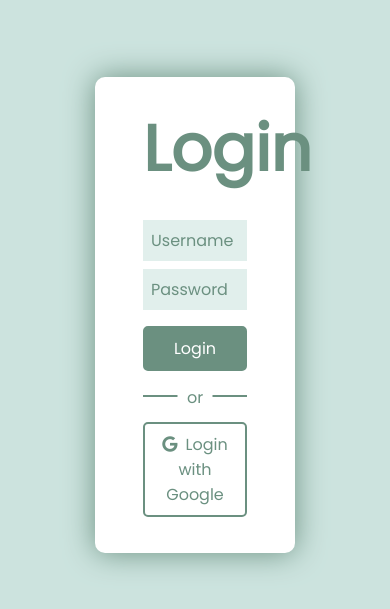
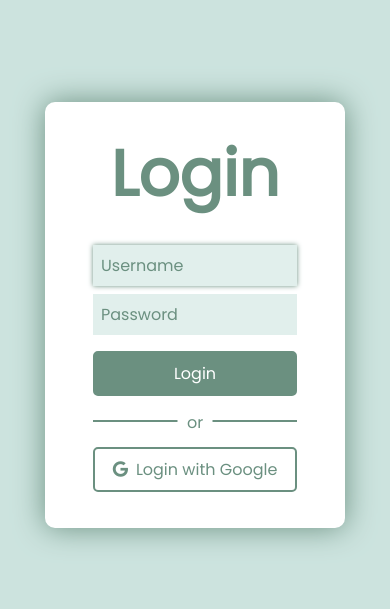
Before and after one commit to csce-315-331-2023c/project-3-910_10r, a React (Vite) app in the folder frontend/: page / in a window 390 px wide. Shown: the part 107-716 px from the top of the page. Built offline with nearby package versions, Linux system fonts and the light colour scheme.

Commit message:
Login Page minor fixes

```diff
--- a/frontend/src/pages/Login/login.scss
+++ b/frontend/src/pages/Login/login.scss
@@ -1,16 +1,16 @@
 @import './../../scss/main.scss';
 
 .login {
-    background-color: white;
+    background-color: var(--TEXT-COLOR-LIGHT);
     display: block;
     position: fixed;
-    width: clamp(200px, 50vw, 600px);
+    width: clamp(300px, 70vw, 600px);
     top: 50%;
     left: 50%;
     transform: translate(-50%, -50%);
     box-shadow: var(--LOGIN-SHADOW);
     border-radius: var(--LOGIN-BORDER-RADIUS);
-    padding: var(--PADDING-LARGE);
+    padding-inline: var(--PADDING-LARGE);
     padding-top: var(--PADDING-MED);
     padding-bottom: var(--PADDING-MED-LARGE);
 
@@ -86,8 +86,8 @@
             &-cover {
                 background-color: var(--TEXT-COLOR-LIGHT);
                 color: var(--TEXT-COLOR-DARK);
-                width: clamp(35px, 5%, 70px);
-                height: clamp(35px, 5%, 70px);
+                width: clamp(35px, 7%, 70px);
+                height: 25px;
                 text-align: center;
                 position: relative;
                 top: 0;
--- a/frontend/src/pages/Login/login.tsx
+++ b/frontend/src/pages/Login/login.tsx
@@ -37,6 +37,7 @@ const Login = () => {
                         autoComplete="off"
                         value={formData.username}
                         onChange={handleInputChange}
+                        autoFocus
                     />
 
                     <label htmlFor="password" className="login__form-label">Password: </label>
--- a/frontend/src/scss/_variables.scss
+++ b/frontend/src/scss/_variables.scss
@@ -27,6 +27,7 @@
     --GREEN-MED: #CCE3DE;
     --GREEN-MED60: hsla(167, 29%, 85%, 0.60);
     --GREEN-DARK: #6B9080;
+    --GREEN-DARK40: hsla(154, 15%, 49%, 0.40);
 
     --TEXT-COLOR-LIGHT: white;
     --TEXT-COLOR-DARK: var(--GREEN-DARK);
```
